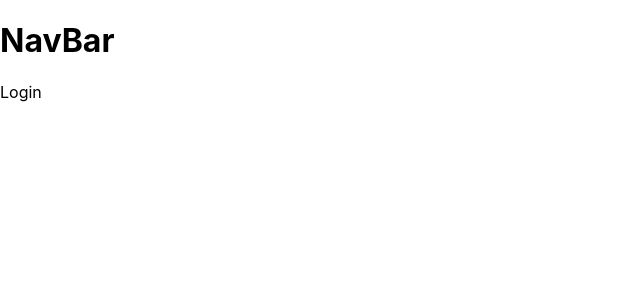
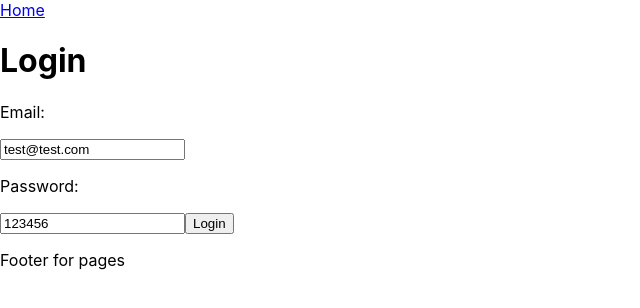
Before and after one commit to jessicasnguyen/fcf_tracking_management, a React (Create React App) app in the folder client/: page /login in a window 1280 px wide. Shown: the top 308 px of the page, without its empty margins (0-640 px from the left). Built offline with nearby package versions, Linux system fonts and the light colour scheme.

Commit message:
auth started

```diff
--- a/client/src/App.js
+++ b/client/src/App.js
@@ -1,24 +1,38 @@
-import logo from './logo.svg';
-import './App.css';
-import { Routes, Route } from 'react-router-dom'
-import NavBar from './components/shared/NavBar';
-import Home from './components/shared/Home';
-import Login from './components/auth/Login';
-import Register from './components/auth/Register';
-import NoMatch from './components/shared/NoMatch';
+import logo from "./logo.svg";
+import "./App.css";
+import { Routes, Route, useParams } from "react-router-dom";
+import NavBar from "./components/shared/NavBar";
+import Home from "./components/shared/Home";
+import Login from "./components/auth/Login";
+import Register from "./components/auth/Register";
+import NoMatch from "./components/shared/NoMatch";
+import Dashboard from "./protected/Dashboard";
+import ProtectedRoute from "./components/shared/ProtectRoute";
+import FetchUser from "./components/shared/FetchUser";
 
 function App() {
   return (
     <div>
       <NavBar />
-      <>
-        <Routes>
-          <Route path='/' element={<Home />}/>
-          <Route path='/login' element={<Login />}/>
-          <Route path='/register' element={<Register />}/>
-          <Route path='*' element={<NoMatch />}/>
-        </Routes>
-      </>
+      {/* <FetchUser> */}
+        <>
+          <Routes>
+            {/* UNPROTECTED ROUTES */}
+            <Route path="/" element={<Home />} />
+            <Route path="/login" element={<Login />} />
+            <Route path="/register" element={<Register />} />
+
+            {/* PROTECTED ROUTES */}
+            <Route element={<ProtectedRoute />}>
+              <Route path="/dashboard" element={<Dashboard />} />
+            </Route>
+
+            {/* OTHER ROUTES */}
+            <Route path="*" element={<NoMatch />} />
+          </Routes>
+        </>
+      {/* </FetchUser> */}
+      <p>Footer for pages</p>
     </div>
   );
 }
--- a/client/src/components/auth/Login.js
+++ b/client/src/components/auth/Login.js
@@ -1,8 +1,28 @@
-import React from 'react'
+import React, { useContext, useState, useEffect } from 'react'
+import { AuthContext } from '../../providers/AuthProvider'
 
-function Login() {
+const Login = () => {
+    const [email, setEmail] = useState('test@test.com')
+    const [password, setPassword] = useState('123456')
+
+    const auth = useContext(AuthContext)
+
+    const handleSubmit = (e) => {
+        e.preventDefault()
+        auth.handleLogin({email, password})
+    }
+
   return (
-    <div>Login</div>
+    <div>
+        <h1>Login</h1>
+        <form onSubmit={handleSubmit}>
+            <p>Email:</p>
+            <input value={email} onChange={(e) => setEmail(e.target.value)} />
+            <p>Password:</p>
+            <input value={password} onChange={(e) => setPassword(e.target.value)} />
+            <button>Login</button>
+        </form>
+    </div>
   )
 }
 
--- a/client/src/components/auth/Register.js
+++ b/client/src/components/auth/Register.js
@@ -1,8 +1,32 @@
-import React from 'react'
+import React, { useContext, useState, useEffect } from 'react'
+import { parsePath } from 'react-router-dom'
+import { AuthContext } from '../../providers/AuthProvider'
 
-function Register() {
+const Register = () => {
+    const [email, setEmail] = useState('')
+    const [password, setPassword] = useState('')
+    const auth = useContext(AuthContext)
+    // const [confirmPassword, setConfirmPassword] = useState('')
+
+    const handleSubmit = (e) => {
+        e.preventDefault()
+        // with devise_token_auth
+        // email must be 'valid' email and unique
+        // password needs to be 6 or greater
+        auth.handleRegister({email, password})
+    }
+
   return (
-    <div>Register</div>
+    <div>
+        <h1>Register</h1>
+        <form onSubmit={handleSubmit}>
+            <p>Email</p>
+            <input value={email} onChange={(e) => setEmail(e.target.value)} />
+            <p>Password</p>
+            <input value={password} onChange={(e) => setPassword(e.target.value)} />
+            <button>Register</button>
+        </form>
+    </div>
   )
 }
 
--- /dev/null
+++ b/client/src/components/shared/FetchUser.js
@@ -0,0 +1,31 @@
+import React, { useContext, useState, useEffect } from 'react'
+import axios from 'axios'
+import { AuthContext } from '../../providers/AuthProvider'
+
+const FetchUser = (props) => {
+    const [loaded, setLoaded] = useState(false)
+    const { user, setUser } = useContext(AuthContext)
+
+    useEffect(() => {
+        checkUser()
+    }, [])
+
+    const checkUser = async () => {
+        if (user || !localStorage.getItem('access-token')) {
+            setLoaded(true)
+            return
+        } try {
+            const res = await axios.get('/api/auth/validate_token')
+            setUser(res.data.data)
+        } catch (err) {
+            console.log(err)
+            console.log('Unable to validate token')
+        } finally {
+            setLoaded(true)
+        }
+    }
+
+    return loaded ? props.children : null
+}
+
+export default FetchUser
--- a/client/src/components/shared/NavBar.js
+++ b/client/src/components/shared/NavBar.js
@@ -1,9 +1,39 @@
-import React from 'react'
+import React, { useContext } from 'react'
+import { Link } from 'react-router-dom'
+import { AuthContext } from '../../providers/AuthProvider'
 
-function NavBar() {
+const NavBar = () => {
+  const auth = useContext(AuthContext)
+
+  // const renderRightNav = () => {
+  //   if (auth.user) {
+  //     return <button onClick={auth.handleLogout}>Logout</button>
+  //   }
+  //   return (
+  //     <>
+  //     <Link to='/login'>Login</Link>
+  //     <Link to='/register'>Register</Link>
+  //     </>
+  //   )
+  // }
+
+  // const renderLeft = () => {
+  //   if (auth.user) {
+  //     return (
+  //       <>
+  //         <Link to='/dashboard'>Dashboard</Link>
+  //       </>
+  //     )
+  //   }
+  // }
+
   return (
-    <div>
-        <h1>NavBar</h1>
+    <div style={{ display: 'flex', justifyContent: 'space-between'}}>
+        <div>
+          <Link to='/'>Home</Link>
+          {/* {renderLeft()} */}
+        </div>
+        {/* <div>{renderRightNav()}</div> */}
     </div>
   )
 }
--- /dev/null
+++ b/client/src/components/shared/ProtectRoute.js
@@ -0,0 +1,10 @@
+import { Navigate, Outlet } from 'react-router-dom'
+import { useContext } from 'react'
+import { AuthContext } from '../../providers/AuthProvider'
+
+const ProtectedRoute = (props) => {
+    const auth = useContext(AuthContext)
+    return auth.user ? <Outlet /> : <Navigate to='/login' />
+}
+
+export default ProtectedRoute
--- /dev/null
+++ b/client/src/protected/Dashboard.js
@@ -0,0 +1,9 @@
+import React from 'react'
+
+function Dashboard() {
+  return (
+    <div>Dashboard</div>
+  )
+}
+
+export default Dashboard
--- a/client/src/providers/AuthProvider.js
+++ b/client/src/providers/AuthProvider.js
@@ -1,13 +1,58 @@
-import React from 'react'
+import React, { useState } from 'react'
+import axios from 'axios'
+import { useNavigate } from 'react-router-dom'
 
-const AuthContext = React.createContext()
+export const AuthContext = React.createContext()
 
 export const AuthConsumer = AuthContext.Consumer
 
 const AuthProvider = ({children}) => {
+    const navigate = useNavigate()
+    const [user, setUser] = useState(null)
+
+    // register
+    const handleRegister = async (user) => {
+        console.log('going to create user in handleRegister:', user)
+        try {
+            let res = await axios.post('/api/auth', user)
+            setUser(res.data.data)
+            navigate('/')
+        } catch (err) {
+            alert('Error in Register')
+            console.log(err)
+        }
+    }
+    // login
+    const handleLogin = async (user) => {
+        console.log('going to login user in handleLogin:', user)
+        try {
+            let res = await axios.post('/api/auth/sign_in', user)
+            setUser(res.data.data)
+            navigate('/')
+        } catch (err) {
+            alert('Error in Login')
+            console.log(err)
+        }
+    }
+
+    // logout
+    const handleLogout = async () => {
+        console.log('going to logout user in handleLogin:')
+        try {
+            let res = await axios.delete('/api/auth/sign_out')
+            setUser(null)
+        } catch (err) {
+            alert('Error in Logging Out')
+            console.log(err)
+        }
+    }
+
+
     return (
-        <AuthContext.Provider value={{x:1}}>
+        <AuthContext.Provider value={{user, setUser, handleRegister, handleLogin, handleLogout}}>
             {children}
         </AuthContext.Provider>
     )
 }
+
+export default AuthProvider
```
Also changed, not shown: 1 other file (tests, documents, lock files or other folders).
